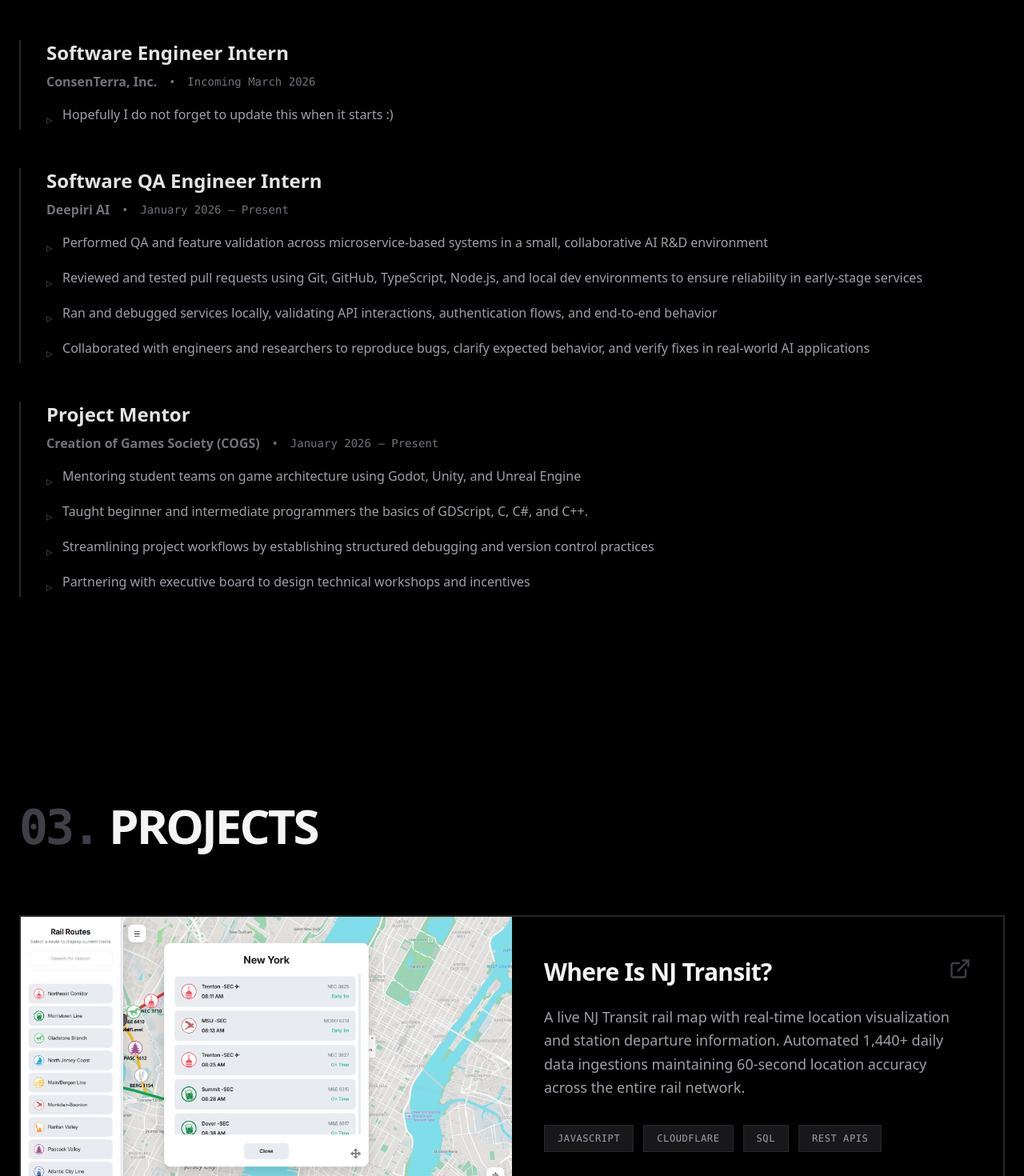
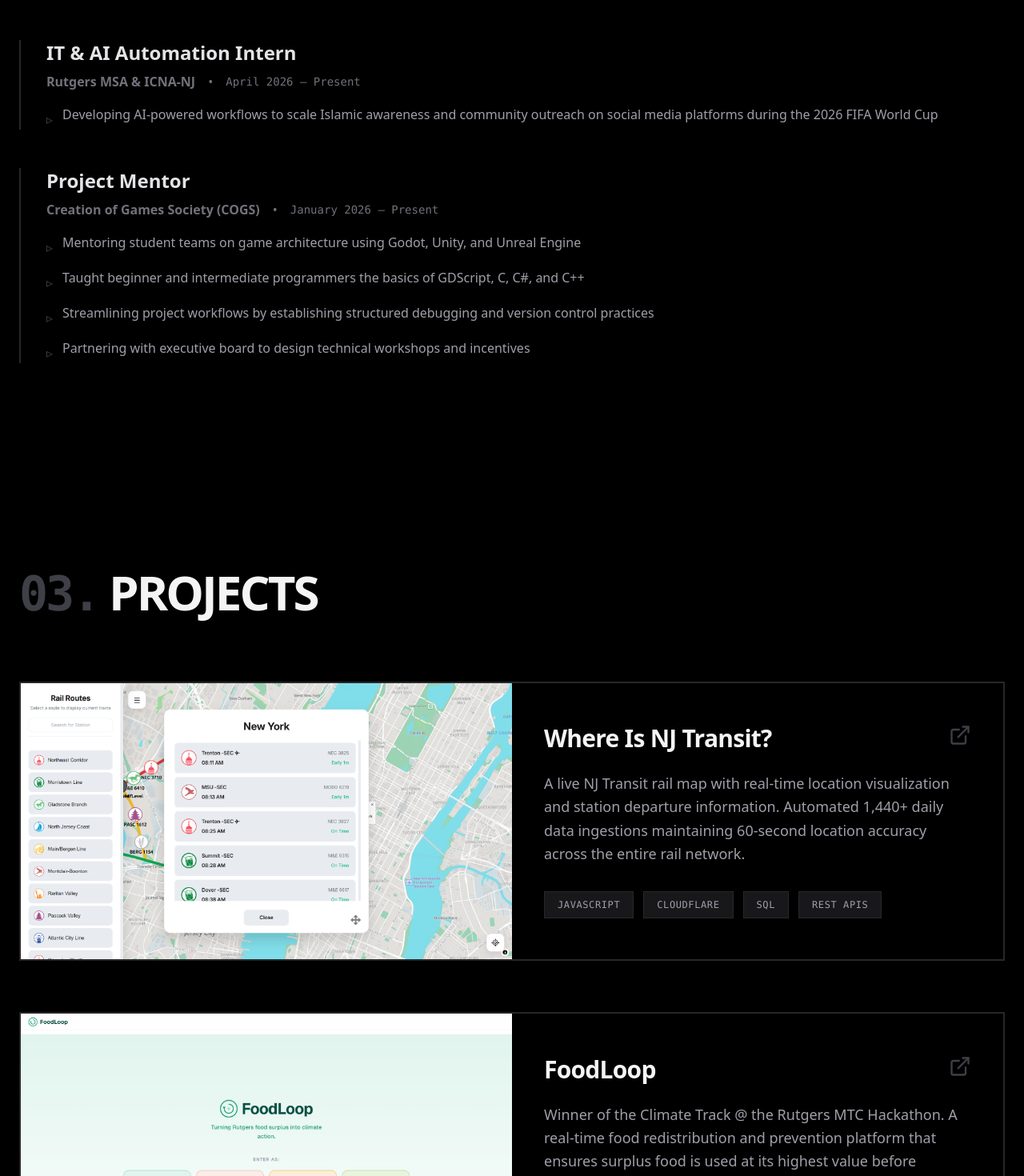
Before and after one commit to chexedy/portfolio, a React (Vite) app: page / in a window 1280 px wide. Shown: the part 1820-3290 px from the top of the page at 80% size. Built offline with nearby package versions, Linux system fonts and the light colour scheme.

Commit message:
Updated information

```diff
--- a/src/App.tsx
+++ b/src/App.tsx
@@ -311,6 +311,13 @@
       link: "https://transit.chexedy.com/"
     },
     {
+      title: "FoodLoop",
+      description: "Winner of the Climate Track @ the Rutgers MTC Hackathon. A real-time food redistribution and prevention platform that ensures surplus food is used at its highest value before becoming waste.",
+      tech: ["TypeScript", "React", "Python"],
+      image: "projects/foodloop.png",
+      link: "https://foodloop-foodloop.vercel.app/"
+    },
+    {
       title: "RU Water Fountains",
       description: "A map that displays water fountains across the Rutgers-New Brunswick campus. Rutgers students can use their ScarletMail to submit a location and description of a fountain that does not appear on the map, and the request will be reviewed and approved by a site admin. Existing foundations can be edited if they are inaccurate.",
       tech: ["TypeScript", "React", "SQL", "Cloudflare"],
@@ -346,22 +353,11 @@
 
   const experience = [
     {
-      role: "Software Engineer Intern",
-      org: "ConsenTerra, Inc.",
-      date: "Incoming March 2026",
+      role: "IT & AI Automation Intern",
+      org: "Rutgers MSA & ICNA-NJ",
+      date: "April 2026 – Present",
       points: [
-        "Hopefully I do not forget to update this when it starts :)"
-      ]
-    },
-    {
-      role: "Software QA Engineer Intern",
-      org: "Deepiri AI",
-      date: "January 2026 – Present",
-      points: [
-        "Performed QA and feature validation across microservice-based systems in a small, collaborative AI R&D environment",
-        "Reviewed and tested pull requests using Git, GitHub, TypeScript, Node.js, and local dev environments to ensure reliability in early-stage services",
-        "Ran and debugged services locally, validating API interactions, authentication flows, and end-to-end behavior",
-        "Collaborated with engineers and researchers to reproduce bugs, clarify expected behavior, and verify fixes in real-world AI applications"
+        "Developing AI-powered workflows to scale Islamic awareness and community outreach on social media platforms during the 2026 FIFA World Cup"
       ]
     },
     {
@@ -370,7 +366,7 @@
       date: "January 2026 – Present",
       points: [
         "Mentoring student teams on game architecture using Godot, Unity, and Unreal Engine",
-        "Taught beginner and intermediate programmers the basics of GDScript, C, C#, and C++.",
+        "Taught beginner and intermediate programmers the basics of GDScript, C, C#, and C++",
         "Streamlining project workflows by establishing structured debugging and version control practices",
         "Partnering with executive board to design technical workshops and incentives"
       ]
```
Also changed, not shown: public/projects/foodloop.png (added).
